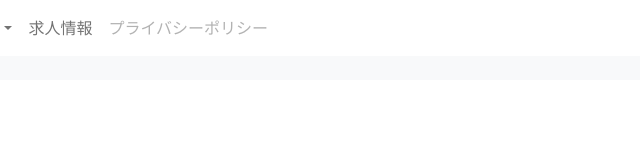
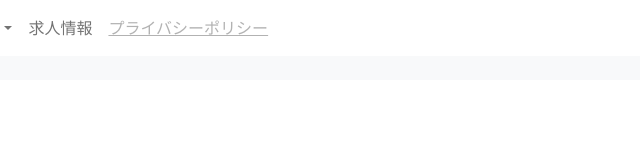
Before and after one commit to y-iinuma/mc_sample, a plain HTML site: page privacy.html in a window 1280 px wide. Shown: the full height of the page, 265-905 px from the left. Drawn offline with nearby package versions, Linux system fonts and the light colour scheme.

Commit message:
Update privacy.html

```diff
--- a/privacy.html
+++ b/privacy.html
@@ -42,7 +42,7 @@
 			          <a class="nav-link" href="recruit.html">求人情報</a>
 			        </li>
 			        <li class="nav-item">
-			          <a class="nav-link disabled" href="#">プライバシーポリシー</a>
+					<a class="nav-link disabled" href="#"><u>プライバシーポリシー</u></a>
 			        </li>
 			      </ul>
 			      <form class="d-flex">
```
